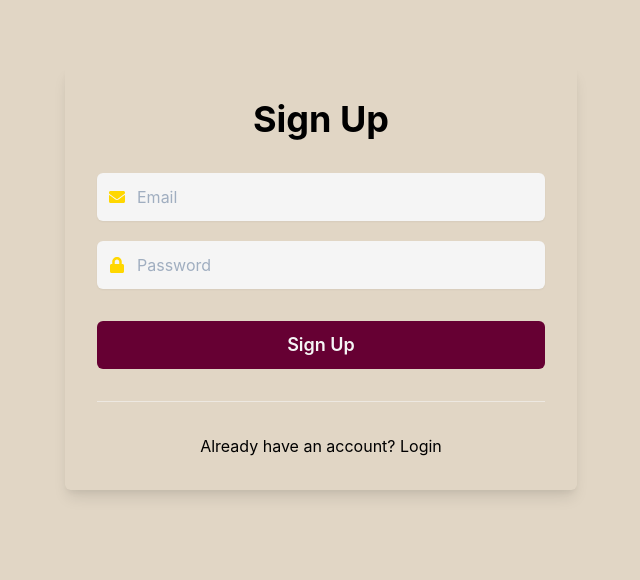
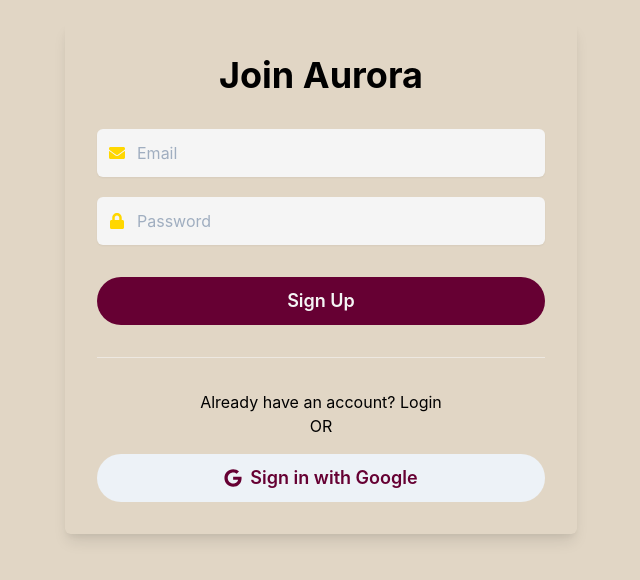
Before and after one commit to Nasreen027/Katchup, a React (Vite) app: page /signup in a window 1280 px wide. Shown: the part 122-702 px from the top of the page, without its empty margins (319-959 px from the left). Built offline with nearby package versions, Linux system fonts and the light colour scheme.

Commit message:
sign in with google

```diff
--- a/src/components/Form.jsx
+++ b/src/components/Form.jsx
@@ -8,6 +8,7 @@ import {
   VStack,
   Divider,
   useToast,
+  Icon,
 } from "@chakra-ui/react";
 import { colors } from "../theme/colors";
 import { customIcons } from "../theme/icons";
@@ -15,7 +16,6 @@ import { Link, useLocation } from "react-router-dom";
 import { UnAuthenticatedRoutesNames } from "../utilities/util.const";
 import { useFirebase } from "../context/Firebase";
 import InputGroup from "./InputGroup";
-
 
 const Form = () => {
   const [email, setEmail] = useState("");
@@ -42,14 +42,38 @@ const Form = () => {
   };
 
   const showToast = (title, description, status) => {
+    const bgColor = status === 'success' ? 'green.500' : 'red.500';
     toast({
       title,
       description,
       status,
+      bg: bgColor || colors.bg.accent,
       duration: 2000,
       isClosable: true,
       position: "top",
+      containerStyle: {
+        bg: bgColor,
+      },
     });
+  };
+
+  const handleGoogleSignIn = () => {
+    FirebaseContext.signInWithGoogle()
+      .then((user) => {
+        showToast(
+          "Logged in",
+          `Welcome ${user.displayName}`,
+          "success",
+        );
+      })
+      .catch((err) => {
+        showToast(
+          "Error",
+          "Google Sign-In failed. Please try again.",
+          "error",
+        );
+        console.error(err);
+      });
   };
 
   const FormSubmitHandler = (e) => {
@@ -91,7 +115,7 @@ const Form = () => {
             isSignup
               ? "Account has been Created Successfully!"
               : "Successfully Logged in",
-            "success"
+            "success",
           );
         })
         .catch((err) => {
@@ -100,7 +124,7 @@ const Form = () => {
           showToast(
             "Error",
             "Authentication failed. Please try again.",
-            "error"
+            "error",
           );
           console.error(err);
         });
@@ -120,7 +144,7 @@ const Form = () => {
           overflow="hidden"
         >
           <Heading mb={8} textAlign="center" color={colors.text.primary}>
-            {isSignup ? "Sign Up" : "Login"}
+            {isSignup ? "Join Aurora" : "Login"}
           </Heading>
           <form onSubmit={FormSubmitHandler}>
             <VStack spacing={5}>
@@ -162,6 +186,7 @@ const Form = () => {
               )}
             </VStack>
             <Button
+              borderRadius={50}
               mt={8}
               w="full"
               bg={colors.bg.accent}
@@ -179,6 +204,7 @@ const Form = () => {
           <Text textAlign="center" color={colors.text.primary}>
             {isSignup ? "Already have an account? " : "Don't have an account? "}
             <Link
+              // mb={2}
               to={
                 isSignup
                   ? UnAuthenticatedRoutesNames.Login
@@ -191,7 +217,22 @@ const Form = () => {
             >
               {isSignup ? "Login" : "Create one"}
             </Link>
+            <br />
+            <span> OR</span>
           </Text>
+
+          <Button
+            mt={4}
+            w="full"
+            size="lg"
+            // colorScheme="teal"
+            color={colors.bg.accent}
+            borderRadius={50}
+            onClick={handleGoogleSignIn}
+            leftIcon={<Icon as={customIcons.google} />}
+          >
+            Sign in with Google
+          </Button>
         </Box>
       </Flex>
     </>
--- a/src/context/Firebase.jsx
+++ b/src/context/Firebase.jsx
@@ -1,6 +1,12 @@
 import { initializeApp } from "firebase/app";
 import { createContext, useContext } from "react";
-import { createUserWithEmailAndPassword, getAuth, signInWithEmailAndPassword } from "firebase/auth";
+import {
+  createUserWithEmailAndPassword,
+  getAuth,
+  GoogleAuthProvider,
+  signInWithEmailAndPassword,
+  signInWithPopup,
+} from "firebase/auth";
 
 const firebaseConfig = {
   apiKey: "AIzaSyCyU20JzC6W_8qHRdQtM5AkUZFVfEY2N5c",
@@ -14,16 +20,36 @@ const firebaseConfig = {
 export const app = initializeApp(firebaseConfig);
 const FirebaseContext = createContext(null);
 const auth = getAuth(app);
+const googleProvider = new GoogleAuthProvider();
 
-export const useFirebase =()=> useContext(FirebaseContext);
+export const useFirebase = () => useContext(FirebaseContext);
 
-const signupUserWithEmailAndPassword =(email,password)=>{
-    return createUserWithEmailAndPassword(auth,email,password);
-}
-const signInUserWithEmailAndPassword =(email,password)=>{
-  return signInWithEmailAndPassword(auth,email,password)
-}
-
+const signupUserWithEmailAndPassword = (email, password) => {
+  return createUserWithEmailAndPassword(auth, email, password);
+};
+const signInUserWithEmailAndPassword = (email, password) => {
+  return signInWithEmailAndPassword(auth, email, password);
+};
+const signInWithGoogle = () => {
+    return signInWithPopup(auth, googleProvider)
+    .then((result) => {
+      return result.user;
+    })
+    .catch((err) => {
+      console.error(err);
+      throw err;
+    });
+};
 export const FirebaseProvider = (props) => {
-  return <FirebaseContext.Provider value={{signupUserWithEmailAndPassword, signInUserWithEmailAndPassword}}>{props.children}</FirebaseContext.Provider>;
+  return (
+    <FirebaseContext.Provider
+      value={{
+        signupUserWithEmailAndPassword,
+        signInUserWithEmailAndPassword,
+        signInWithGoogle,
+      }}
+    >
+      {props.children}
+    </FirebaseContext.Provider>
+  );
 };
--- a/src/theme/icons.js
+++ b/src/theme/icons.js
@@ -1,4 +1,4 @@
-import { FaEnvelope, FaLock, FaRegBell, FaCommentDots } from "react-icons/fa";
+import { FaEnvelope, FaLock, FaRegBell, FaCommentDots, FaGoogle } from "react-icons/fa";
 import { HiMiniPencilSquare } from "react-icons/hi2";
 import { IoIosAddCircleOutline } from "react-icons/io";
 import { CiSearch } from "react-icons/ci";
@@ -21,4 +21,5 @@ export const customIcons = {
   BiSolidBookmark:BiSolidBookmark,
   SlUserFollow:SlUserFollow,
   SlUserFollowing:SlUserFollowing,
+  google:FaGoogle
 };
```
